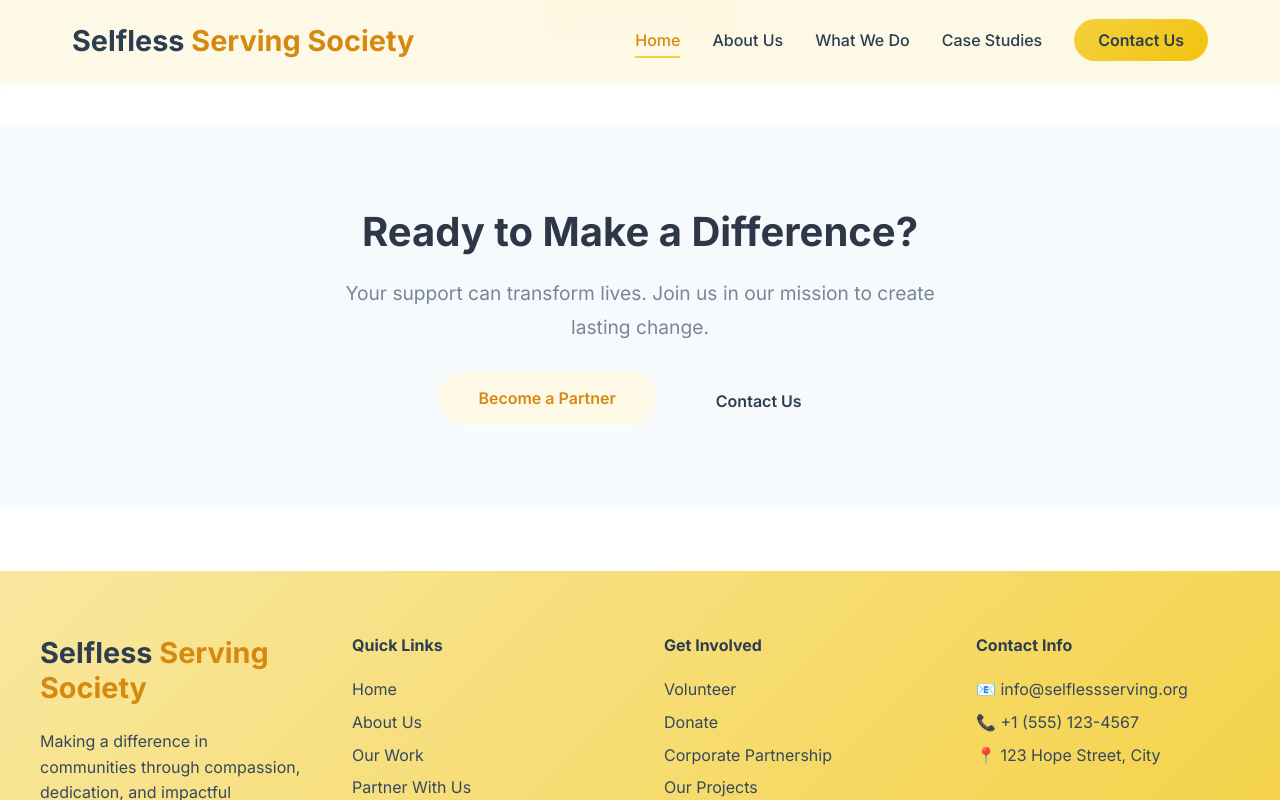
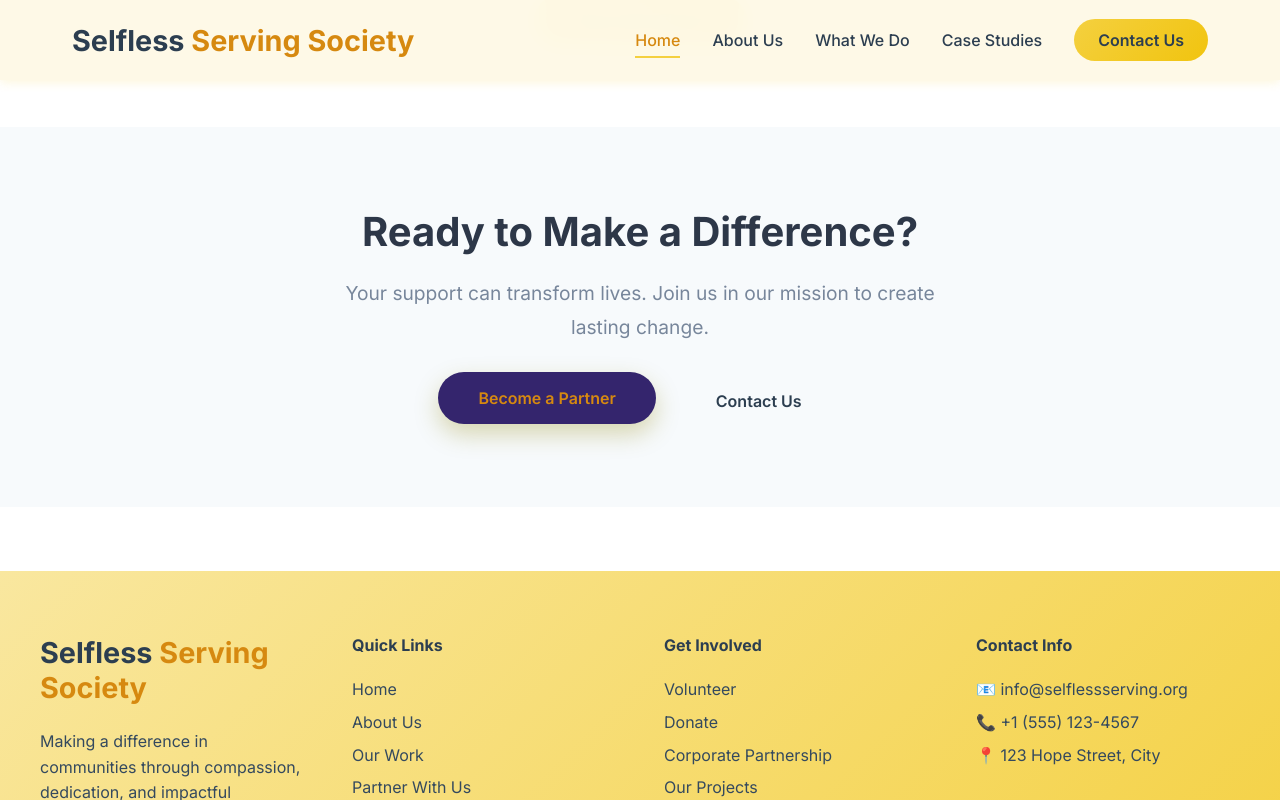
Before and after one commit to not-manmit/sss-ngo-website-react, a React (Create React App) app: page / in a window 1280 px wide. In both pictures the pointer is over the link "Become a Partner". Shown: the part 2436-3236 px from the top of the page. Built offline with nearby package versions, Linux system fonts and the light colour scheme.

Commit message:
Button Color Change

```diff
--- a/src/pages/Home.css
+++ b/src/pages/Home.css
@@ -318,8 +318,8 @@
 
 .btn-primary-inverse:hover {
   transform: translateY(-3px);
-  box-shadow: 0 10px 25px rgba(255, 255, 255, 0.3);
-  background: #fef9e7;
+  box-shadow: 0 10px 25px rgba(139, 128, 2, 0.3);
+  background: #34256d;
 }
 
 .btn-outline {
```
